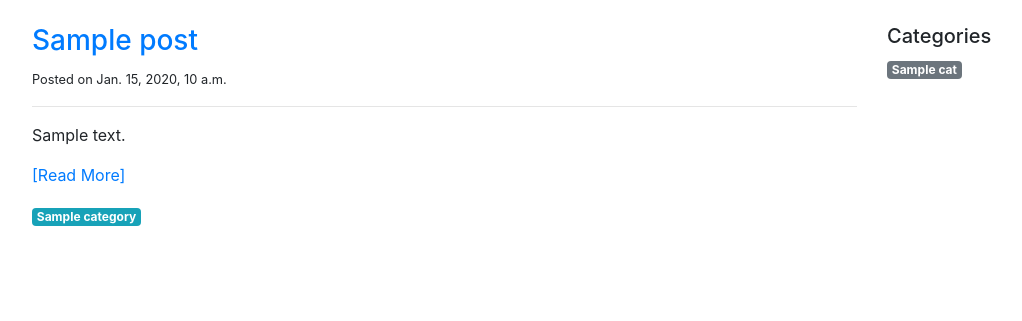
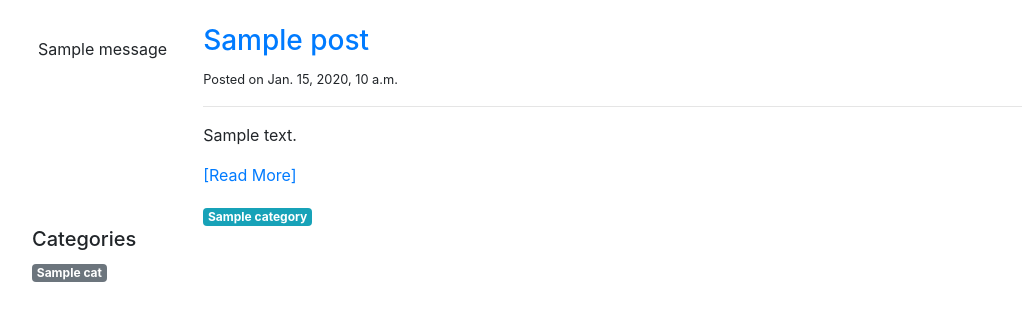
Before and after one commit to zxperts/pyblog, a Django app: template blog/templates/blog/post_list.html in a window 1280 px wide. Shown: the part 56-377 px from the top of the page, without its empty margins (53-1075 px from the left). Run offline with Django 3.2, Linux system fonts and the light colour scheme; the template is opened without the code that fills it: most values are stand-ins (such as "Sample title", 1, 10 or a date in 2020); one stand-in notice (Sample message) is shown; some libraries are stand-ins or nearby versions.

Commit message:
Message de réussite d'inscription

```diff
--- a/blog/templates/blog/post_list.html
+++ b/blog/templates/blog/post_list.html
@@ -3,6 +3,15 @@
 {% block title %} POST {% endblock %}
 
 {% block content %}
+
+{% if messages %}
+    {% for message in messages %}
+    <div class="alert alert-{{message.tag}}">
+        {{ message }}
+    </div>
+
+    {% endfor %}
+{% endif %}
 
 <div class="col-sm-9">
     {% for post in posts %}
```
Also changed, not shown: users/views.py (+11 -3 lines).
